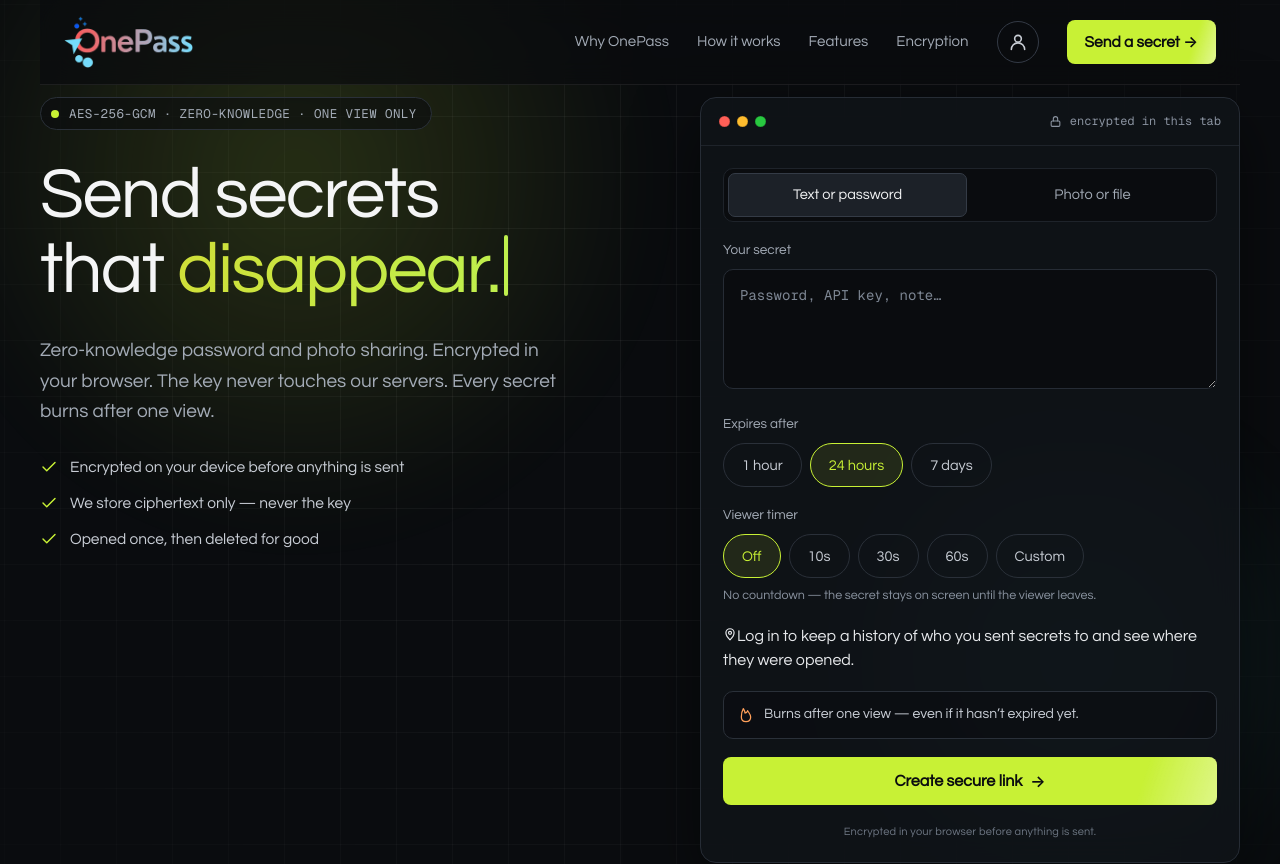
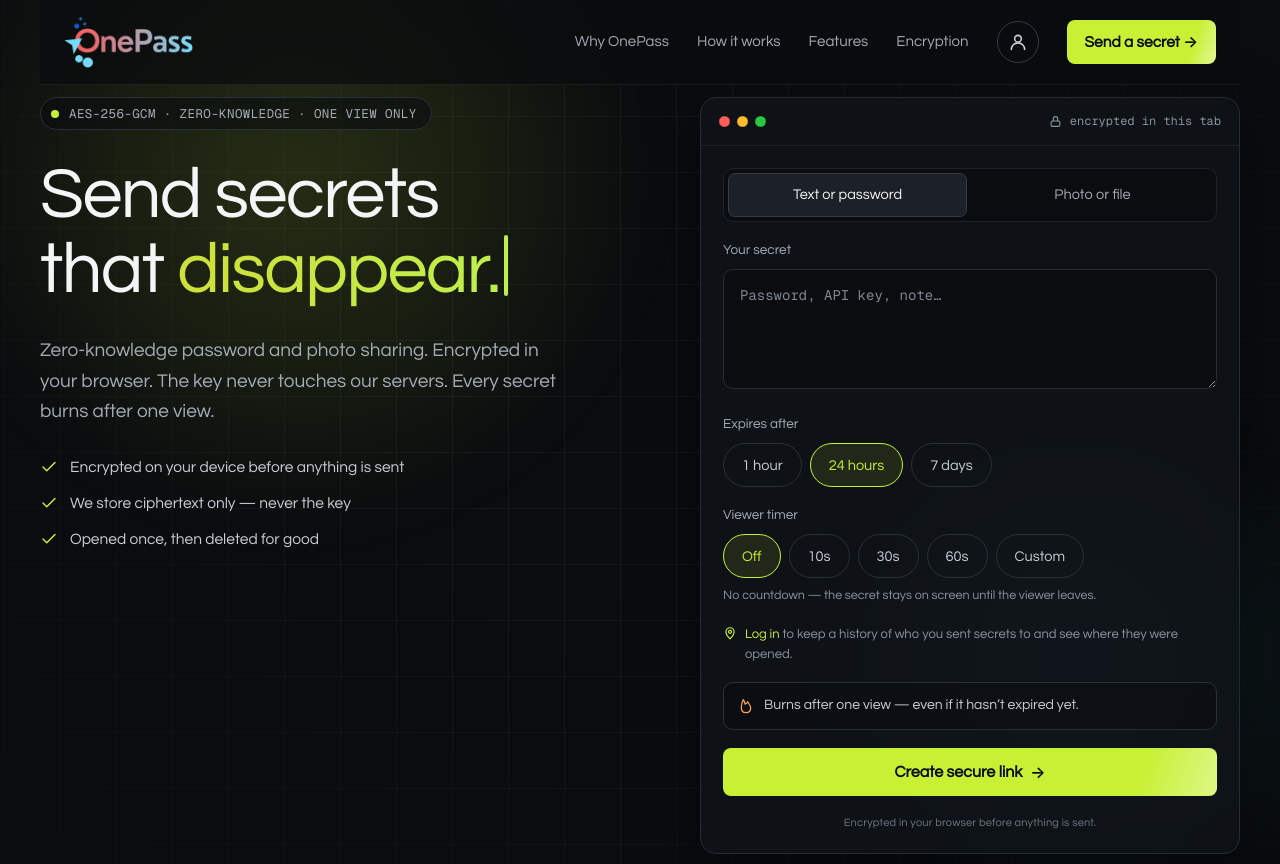
Before and after one commit to pulkitverma-commits/grokpass, a Next.js app: page / in a window 1280 px wide. Shown: the top 864 px of the page. Built offline with nearby package versions, Linux system fonts and the light colour scheme; no server answers.

Commit message:
Add styles for tracking form and history components
Added styles for tracking form and history list.

```diff
--- a/app/globals.css
+++ b/app/globals.css
@@ -631,3 +631,65 @@
 .dash-gate p { margin: 0 0 6px; color: #8A93A0; }
 @media (max-width: 960px) { .dash-stats { grid-template-columns: repeat(2, minmax(0, 1fr)); } .dash-grid { grid-template-columns: 1fr; } }
 @media (max-width: 520px) { .dash-stats { gap: 10px; } .dash-big { font-size: 26px; } .dash-header-right .gp-btn { display: none; } .dash-list li { flex-wrap: wrap; } }
+
+/* Create form: recipient + open-location opt-in */
+.track-box { display: flex; flex-direction: column; gap: 14px; padding: 16px; border: 1px solid #232831; border-radius: 12px; background: rgba(13,16,20,.6); }
+.field-opt { color: #6E7784; font-size: 12px; margin-left: 6px; text-transform: none; letter-spacing: 0; }
+.field-input { width: 100%; margin-top: 8px; background: #0A0C0F; border: 1px solid #262C35; border-radius: 8px; padding: 11px 12px; color: #E6E8EB; font-family: inherit; font-size: 14px; }
+.field-input:focus { outline: none; border-color: var(--gp-accent); }
+.loc-toggle { display: flex; align-items: flex-start; gap: 12px; cursor: pointer; }
+.loc-toggle input { position: absolute; opacity: 0; width: 1px; height: 1px; }
+.loc-switch { flex: none; width: 38px; height: 22px; margin-top: 1px; border-radius: 99px; background: #262C35; position: relative; transition: background-color .2s; }
+.loc-switch::after { content: ""; position: absolute; top: 3px; left: 3px; width: 16px; height: 16px; border-radius: 50%; background: #A3ABB6; transition: transform .2s, background-color .2s; }
+.loc-toggle input:checked + .loc-switch { background: var(--gp-accent); }
+.loc-toggle input:checked + .loc-switch::after { transform: translateX(16px); background: #0A0C0F; }
+.loc-toggle input:focus-visible + .loc-switch { outline: 2px solid var(--gp-accent); outline-offset: 2px; }
+.loc-text { display: flex; flex-direction: column; gap: 3px; }
+.loc-text strong { display: inline-flex; align-items: center; gap: 6px; font-weight: 400; font-size: 14.5px; color: #F4F5F6; }
+.loc-text small { font-size: 12.5px; color: #8A93A0; line-height: 1.45; }
+.track-hint { display: flex; gap: 8px; align-items: flex-start; margin: 0; font-size: 13px; color: #8A93A0; }
+.track-hint svg { margin-top: 2px; color: var(--gp-accent); }
+.track-hint a { color: var(--gp-accent); }
+/* Reveal page location notice */
+.reveal-chip.loc { color: #79DEFE; border-color: rgba(121,222,254,.35); }
+.loc-notice { display: flex; gap: 10px; align-items: flex-start; margin: 0; padding: 12px 14px; border-radius: 10px; border: 1px solid rgba(121,222,254,.3); background: rgba(121,222,254,.06); color: #C9CED6; font-size: 13.5px; line-height: 1.5; }
+.loc-notice svg { flex: none; margin-top: 2px; color: #79DEFE; }
+
+/* History list */
+.hist-tools { display: flex; flex-wrap: wrap; gap: 10px; align-items: center; justify-content: space-between; }
+.hist-filters { display: flex; flex-wrap: wrap; gap: 4px; padding: 4px; border: 1px solid #232831; border-radius: 10px; background: #0D1014; }
+.hist-filters button { display: inline-flex; align-items: center; gap: 6px; border: 0; border-radius: 7px; padding: 7px 11px; background: transparent; color: #8A93A0; font-family: inherit; font-size: 13px; cursor: pointer; }
+.hist-filters button span { font-family: 'Geist Mono', ui-monospace, monospace; font-size: 11px; color: #6E7784; }
+.hist-filters button.on { background: #1A1F26; color: #F4F5F6; box-shadow: inset 0 0 0 1px #2E3540; }
+.hist-filters button.on span { color: var(--gp-accent); }
+.hist-search { flex: 1 1 180px; max-width: 260px; background: #0D1014; border: 1px solid #232831; border-radius: 10px; padding: 9px 12px; color: #E6E8EB; font-family: inherit; font-size: 13.5px; }
+.hist-search:focus { outline: none; border-color: var(--gp-accent); }
+.hist-item { flex-direction: column; align-items: stretch !important; gap: 0 !important; }
+.hist-row { display: flex; align-items: center; gap: 14px; }
+.hist-norecip { color: #8A93A0 !important; }
+.hist-place { display: inline-flex; align-items: center; gap: 6px; align-self: flex-start; margin-top: 3px; padding: 0; border: 0; background: none; color: #79DEFE; font-family: inherit; font-size: 13px; cursor: pointer; text-align: left; }
+.hist-place em { font-style: normal; color: #6E7784; margin-left: 4px; }
+.hist-place:hover em { color: #79DEFE; text-decoration: underline; }
+.hist-place.muted { color: #6E7784; cursor: default; }
+.hist-del { flex: none; width: 32px; height: 32px; display: grid; place-items: center; border: 0; border-radius: 8px; background: none; color: #4E5661; cursor: pointer; }
+.hist-del:hover { color: #ff8a8a; background: rgba(255,107,107,.08); }
+.hist-map { display: flex; flex-direction: column; gap: 8px; margin: 14px 0 4px 52px; }
+.hist-map .dash-muted { font-size: 12.5px; }
+.hist-confirm { display: flex; flex-wrap: wrap; align-items: center; gap: 12px; font-size: 13px; color: #C9CED6; }
+.hist-confirm button { border: 1px solid #2E3540; border-radius: 8px; padding: 6px 12px; background: none; color: #C9CED6; font-family: inherit; font-size: 13px; cursor: pointer; }
+.hist-confirm button.danger { border-color: rgba(255,107,107,.4); color: #ff8a8a; }
+/* Map */
+.open-map { position: relative; overflow: hidden; border-radius: 12px; border: 1px solid #232831; background: #0D1117; }
+.open-map img { position: absolute; width: 256px; height: 256px; max-width: none; user-select: none; }
+.open-map-radius { position: absolute; left: 50%; top: 50%; transform: translate(-50%, -50%); border-radius: 50%; background: rgba(215,255,57,.12); border: 1px solid rgba(215,255,57,.45); pointer-events: none; }
+.open-map-pin { position: absolute; left: 50%; top: 50%; transform: translate(-50%, -100%); filter: drop-shadow(0 4px 8px rgba(0,0,0,.6)); pointer-events: none; }
+.open-map-label { position: absolute; left: 10px; top: 10px; max-width: calc(100% - 70px); padding: 5px 10px; border-radius: 8px; background: rgba(10,12,15,.85); border: 1px solid #262C35; color: #F4F5F6; font-size: 12.5px; white-space: nowrap; overflow: hidden; text-overflow: ellipsis; }
+.open-map-zoom { position: absolute; right: 10px; top: 10px; display: flex; flex-direction: column; border-radius: 8px; overflow: hidden; border: 1px solid #262C35; }
+.open-map-zoom button { width: 30px; height: 28px; border: 0; background: rgba(10,12,15,.88); color: #F4F5F6; font-size: 16px; cursor: pointer; }
+.open-map-zoom button + button { border-top: 1px solid #262C35; }
+.open-map-zoom button:disabled { color: #4E5661; cursor: default; }
+.open-map-attr { position: absolute; right: 0; bottom: 0; padding: 2px 6px; background: rgba(10,12,15,.75); font-size: 10.5px; color: #8A93A0; border-top-left-radius: 6px; }
+.open-map-attr a { color: #A3ABB6; }
+.open-map-empty { display: flex; flex-direction: column; align-items: center; justify-content: center; gap: 4px; color: #C9CED6; font-size: 14px; }
+.open-map-empty small { color: #6E7784; font-size: 12px; }
+@media (max-width: 520px) { .hist-map { margin-left: 0; } .hist-search { max-width: none; } }
```
